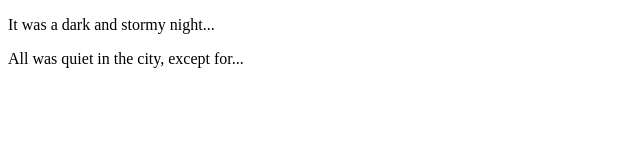
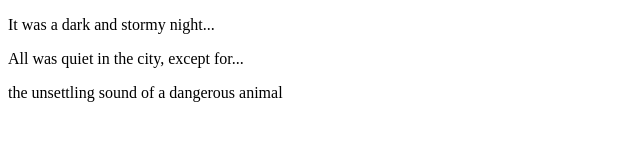
Before and after one commit to maestrly/fireside-story, a plain HTML site: page index.html in a window 1280 px wide. Shown: the whole page, without its empty margins (0-640 px from the left). Drawn offline with Linux system fonts and the light colour scheme.

Commit message:
added third line

```diff
--- a/index.html
+++ b/index.html
@@ -7,6 +7,7 @@
   <body>
     <p>It was a dark and stormy night...</p>
     <p> All was quiet in the city, except for...</p>
+    <p>the unsettling sound of a dangerous animal</p>
 
   </body>
 </html>
```
